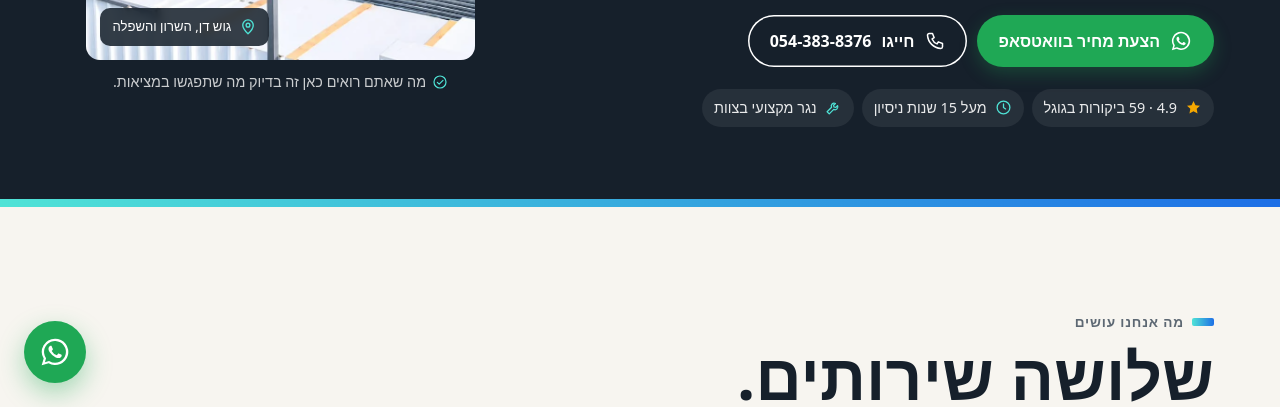
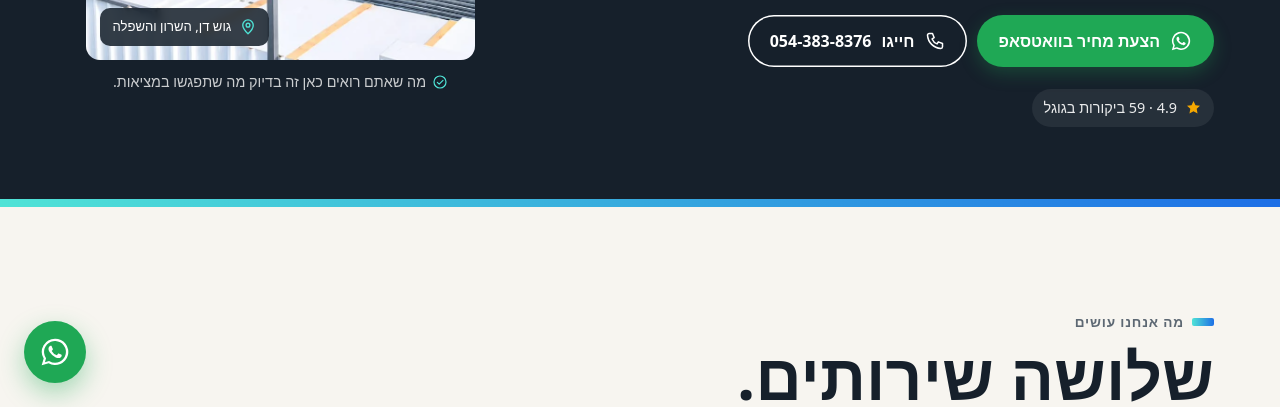
Before and after one commit to liorlevc/adirmoving, a plain HTML site: page index.html in a window 1280 px wide. Shown: the part 393-800 px from the top of the page. Drawn offline with Linux system fonts and the light colour scheme; a web font is replaced by a local one.

Commit message:
Hero: remove experience and carpenter chips
Co-Authored-By: Claude Opus 5.5 <noreply@anthropic.com>
Claude-Session: https://claude.ai/code/session_017rf9qng8zUzAajKLjvmKze

```diff
--- a/index.html
+++ b/index.html
@@ -489,8 +489,6 @@ footer ul{list-style:none;padding:0;margin:0;display:grid;gap:6px}
         </div>
         <div class="chips">
           <a class="chip" href="#home-reviews" data-scroll style="text-decoration:none"><svg class="ico" style="fill:#F5A800;stroke:none"><use href="#star"/></svg>4.9 · 59 ביקורות בגוגל</a>
-          <span class="chip"><svg class="ico"><use href="#i-clock"/></svg>מעל 15 שנות ניסיון</span>
-          <span class="chip"><svg class="ico"><use href="#i-tools"/></svg>נגר מקצועי בצוות</span>
         </div>
       </div>
     </div>
```
